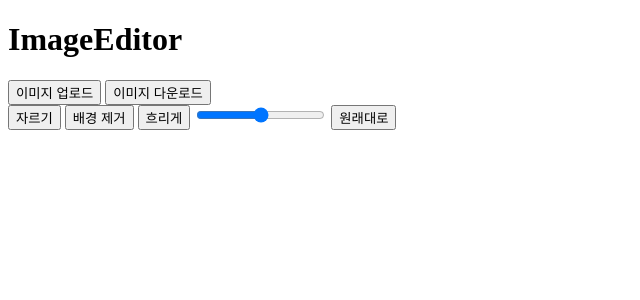
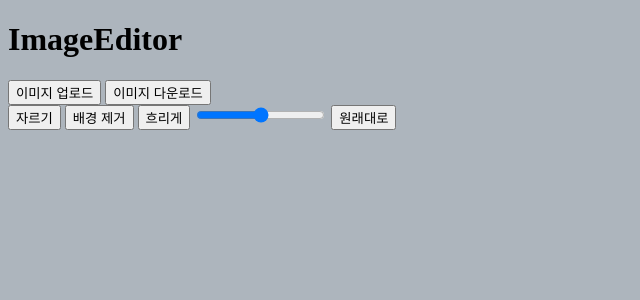
Before and after one commit to Jeon214285/ImageEditor, a FastAPI app: page / in a window 1280 px wide. Shown: the top 300 px of the page, without its empty margins (0-640 px from the left). Run offline with FastAPI, Linux system fonts and the light colour scheme.

Commit message:
ui: modify html and canvas background color #21

```diff
--- a/static/css/style.css
+++ b/static/css/style.css
@@ -1,3 +1,16 @@
+body {
+    background-color: #adb5bd;
+}
+
 canvas {
+    background-color: #fff;
+    background-image:
+        linear-gradient(45deg, #e0e0e0 25%, transparent 25%),
+        linear-gradient(135deg, #e0e0e0 25%, transparent 25%),
+        linear-gradient(45deg, transparent 75%, #e0e0e0 75%),
+        linear-gradient(135deg, transparent 75%, #e0e0e0 75%);
+    background-size: 20px 20px;
+    background-position: 0 0, 10px 0, 10px -10px, 0px 10px;
+
     cursor: crosshair;
 }
```
